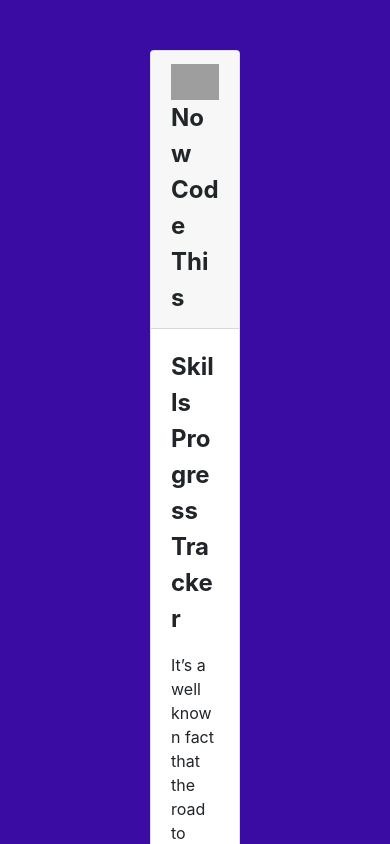
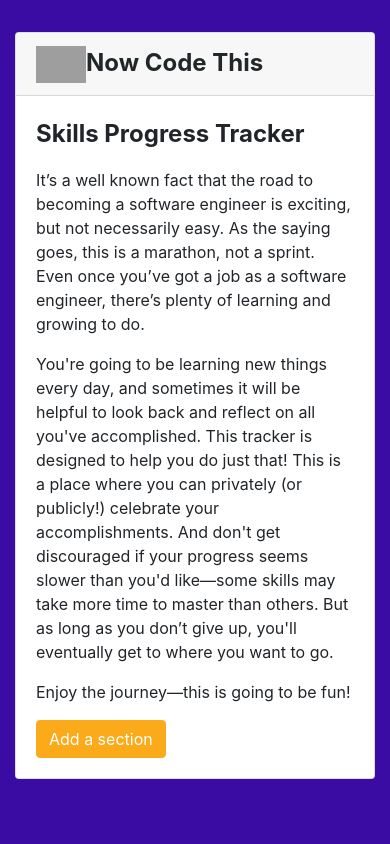
Before and after one commit to sloanemoore/skills-assessment-app, a React (Create React App) app in the folder progress-tracker-app/: page / in a window 390 px wide. Shown: the top 844 px of the page. Built offline with nearby package versions, Linux system fonts and the light colour scheme; no server answers; grey boxes are pictures that could not be loaded.

Commit message:
responsive layout

```diff
--- a/progress-tracker-app/src/App.js
+++ b/progress-tracker-app/src/App.js
@@ -1,5 +1,6 @@
 import React, { useState, useEffect } from "react";
 import "bootstrap/dist/css/bootstrap.min.css";
+import Container from 'react-bootstrap/Container'
 import "./App.css";
 import SectionBox from "./SectionBox.js";
 import Header from "./Header.js";
@@ -166,6 +167,7 @@ function App() {
 
   return (
     <div className="App">
+      <Container>
         <Header handleAddSectionButtonClick={handleAddSectionButtonClick} />
         <SectionBox
           progressList={progressList}
@@ -174,6 +176,7 @@ function App() {
           handleDeleteSectionButtonClick={handleDeleteSectionButtonClick}
           handleDeleteSkillButtonClick={handleDeleteSkillButtonClick}
         />
+      </Container>
     </div>
   );
 }
--- a/progress-tracker-app/src/SectionBox.css
+++ b/progress-tracker-app/src/SectionBox.css
@@ -1,5 +1,5 @@
 .sectionbox-container {
-  margin: 50px 150px;
+  margin: 2em 0;
 }
 
 .sectionbox-header {
```
Lines whose indentation alone changed are shown as unchanged.
